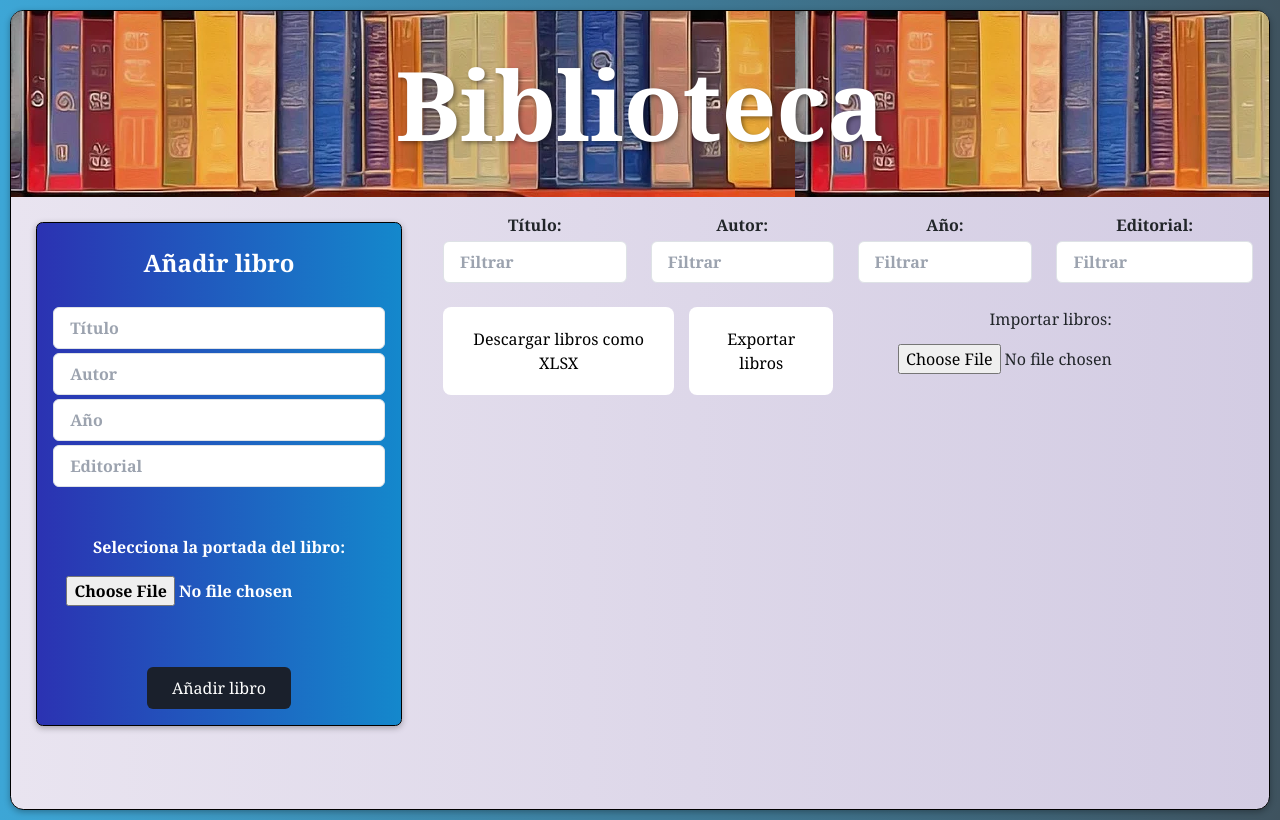
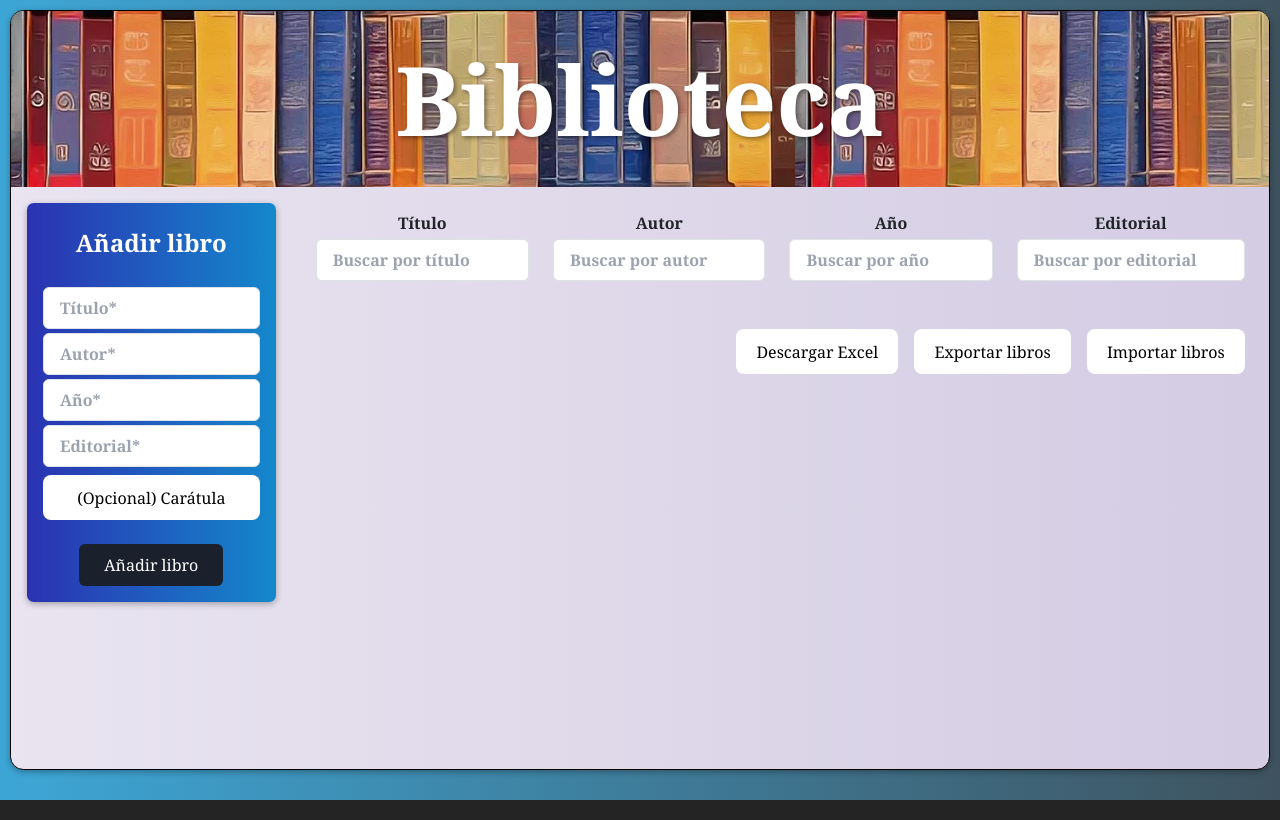
Before and after one commit to Criscode2022/biblioteca, a React (Vite) app: page / in a window 1280 px wide. Built offline with nearby package versions, Linux system fonts and the light colour scheme.

Commit message:
Improve styles, clean code and refactor

```diff
--- a/src/App.css
+++ b/src/App.css
@@ -4,42 +4,28 @@
 
 * {
   box-sizing: border-box;
-  max-width: 100% !important;
 }
 
 #root {
-  margin: 0;
-  padding: 0;
+  min-height: 95vh;
+
   text-align: center;
-  background: #d3cce3;
-  /* fallback for old browsers */
-  background: -webkit-linear-gradient(to right, #e9e4f0, #d3cce3);
-  /* Chrome 10-25, Safari 5.1-6 */
+  font-family: Georgia, "Times New Roman", Times, serif;
+
   background: linear-gradient(to right, #e9e4f0, #d3cce3);
-  /* W3C, IE 10+/ Edge, Firefox 16+, Chrome 26+, Opera 12+, Safari 7+ */
 
   border: solid black 1px;
   border-radius: 10pt;
   box-shadow: 0 2px 6px rgba(0, 0, 0, 0.3) !important;
-  font-family: Georgia, "Times New Roman", Times, serif;
-  width: fit-content;
-  min-height: 100vh;
-  height: fit-content;
 }
 
 body {
+  padding: 10px;
+  min-height: 100vh;
+  width: 100%;
+
   background: #314755 !important;
-  /* fallback for old browsers */
-  background: -webkit-linear-gradient(to right, #26a0da, #425561) !important;
-  /* Chrome 10-25, Safari 5.1-6 */
   background: linear-gradient(to right, #3da6d6, #3f535f) !important;
-  font-family: Georgia, "Times New Roman", Times, serif;
-  padding: 10px;
-}
-
-html {
-  margin: 0;
-  height: 100%;
 }
 
 .card {
@@ -50,60 +36,26 @@ html {
   color: #888;
 }
 
-.app-container {
-  display: flex;
-  justify-content: space-between;
-}
-
 .sidebar {
-  flex: 0 0 15%;
-  padding: 1rem;
-  background: #1488cc;
-  background: -webkit-linear-gradient(to right, #2b32b2, #1488cc);
   background: linear-gradient(to right, #2b32b2, #1488cc);
-  border: solid black 1px;
   border-radius: 5pt;
   box-shadow: 0 2px 6px rgba(0, 0, 0, 0.3) !important;
   height: 100%;
-  font-weight: bold;
-  font-family: Georgia, "Times New Roman", Times, serif;
-  margin: 2%;
-  width: fit-content;
-}
-
-.main-content {
-  flex: 1;
-  padding: 1rem;
-  max-width: 100% !important;
-}
-
-.main-content * {
-  max-width: 100%;
 }
 
 h1 {
-  text-align: center !important;
+  background-image: url(assets/books2.webp);
+  border-top-left-radius: 9pt;
+  border-top-right-radius: 9pt;
+  color: white;
   font-weight: bold;
+  line-height: 1.1;
+  padding: 30pt;
+  text-align: center;
   text-shadow: 2px 2px 4px rgba(0, 0, 0, 0.4);
 }
 
 @media (max-width: 950px) {
-  .app-container {
-    display: flex;
-    flex-direction: column-reverse;
-    justify-content: space-between;
-    align-items: center;
-  }
-}
-
-.title {
-  margin: 0;
-  padding: 30pt;
-  font-size: 6rem;
-  color: white;
-  background-image: url(assets/books2.webp) !important;
-  border-top-left-radius: 9pt;
-  border-top-right-radius: 9pt;
 }
 
 input {
@@ -126,24 +78,4 @@ input {
   button {
     width: 100% !important;
   }
-
-  @media (max-width: 480px) {
-    .title {
-      font-size: 3rem;
-    }
-
-    .app-container {
-      width: 95vw;
-    }
-
-    .sidebar {
-      width: 90%;
-      margin: 0 auto;
-      margin-bottom: 10px;
-    }
-
-    .sidebar * {
-      margin: auto;
-    }
-  }
 }
--- a/src/App.jsx
+++ b/src/App.jsx
@@ -1,5 +1,5 @@
 import 'bootstrap/dist/css/bootstrap.min.css';
-import React, { useEffect, useState } from 'react';
+import { useEffect, useState } from 'react';
 import * as XLSX from 'xlsx';
 import './App.css';
 import FiltroLibros from './FiltroLibros.jsx';
@@ -7,101 +7,98 @@ import FormularioLibros from './FormularioLibros';
 import ListaLibros from './ListaLibros';
 
 const App = () => {
-  const [libros, setLibros] = useState(JSON.parse(localStorage.getItem('libros')) || []);
-  const [filtros, setFiltros] = useState({ titulo: "", autor: "", year: null, editorial: "" });
-  const [filteredLibros, setFilteredLibros] = useState(libros);
-
-  const exportToExcel = () => {
-    const ws = XLSX.utils.json_to_sheet(
-      libros.map(libro => {
-        const { imagen, ...libroSinImagen } = libro;
-        return libroSinImagen;
-      })
-    );
-
-    const wb = XLSX.utils.book_new();
-    XLSX.utils.book_append_sheet(wb, ws, "Libros");
-    XLSX.writeFile(wb, `libros.xlsx`);
-  }
+  const [books, setBooks] = useState(JSON.parse(localStorage.getItem('books')) || []);
+  const [filters, setFilters] = useState({ titulo: "", autor: "", year: null, editorial: "" });
+  const [filteredBooks, setFilteredBooks] = useState(books);
 
   useEffect(() => {
-    localStorage.setItem('libros', JSON.stringify(libros));
-  }, [libros]);
+    localStorage.setItem('books', JSON.stringify(books));
+  }, [books]);
 
   useEffect(() => {
-    setFilteredLibros(
-      libros.filter(libro => {
+    setFilteredBooks(
+      books.filter(libro => {
         return (
-          (filtros.titulo ? libro.titulo.toLowerCase().includes(filtros.titulo.toLowerCase()) : true) &&
-          (filtros.autor ? libro.autor.toLowerCase().includes(filtros.autor.toLowerCase()) : true) &&
-          (filtros.year ? parseInt(libro.year) === parseInt(filtros.year) : true) &&
-          (filtros.editorial ? libro.editorial.toLowerCase().includes(filtros.editorial.toLowerCase()) : true)
+          (filters.titulo ? libro.titulo.toLowerCase().includes(filters.titulo.toLowerCase()) : true) &&
+          (filters.autor ? libro.autor.toLowerCase().includes(filters.autor.toLowerCase()) : true) &&
+          (filters.year ? parseInt(libro.year) === parseInt(filters.year) : true) &&
+          (filters.editorial ? libro.editorial.toLowerCase().includes(filters.editorial.toLowerCase()) : true)
         );
       })
     );
-  }, [libros, filtros]);
+  }, [books, filters]);
 
+  const exportToExcel = () => {
+    const formattedData = books.map(({ id, imagen, ...rest }) => rest);
 
+    const worksheet = XLSX.utils.json_to_sheet(formattedData);
 
-  const addLibro = (titulo, autor, year, editorial, imagen) => {
-    setLibros((librosPrevios) => [
-      ...librosPrevios,
+    const workbook = XLSX.utils.book_new();
+    XLSX.utils.book_append_sheet(workbook, worksheet, "Libros");
+
+    XLSX.writeFile(workbook, "libros.xlsx");
+  };
+
+  const addBook = (titulo, autor, year, editorial, imagen) => {
+    setBooks((existingBooks) => [
+      ...existingBooks,
       { id: Math.random(), titulo, autor, year, editorial, imagen }
     ]);
   };
 
-  const eliminarLibro = (id) => {
-    setLibros(libros.filter(libro => libro.id !== id));
+  const deleteBook = (id) => {
+    setBooks(books.filter(libro => libro.id !== id));
   };
 
   return (
-    <div className="App">
-      <h1 className='title'>Biblioteca</h1>
-      <div className="app-container">
+    <>
 
-        <div className="sidebar">
-          <FormularioLibros addLibro={addLibro} />
+      <h1 className='text-4xl sm:text-8xl'>Biblioteca</h1>
+
+      <div className="flex w-full flex-col-reverse justify-center items-center md:flex-row md:items-start md:justify-between">
+
+        <div className="sidebar w-[95%] md:w-auto font-bold p-3 m-2 md:!m-4">
+          <FormularioLibros addLibro={addBook} />
         </div>
-        <div className="main-content">
-          <FiltroLibros filtros={filtros} setFiltros={setFiltros} />
-          <ListaLibros libros={filteredLibros} eliminarLibro={eliminarLibro} />
-          <div id='flex'>
-            <button className="text-black bg-white" onClick={exportToExcel}>Descargar libros como XLSX</button>
+        <main className="p-4 w-full">
+          <FiltroLibros filtros={filters} setFiltros={setFilters} />
+          <ListaLibros libros={filteredBooks} deleteBook={deleteBook} />
+
+          <div className='flex flex-col md:flex-row justify-end gap-2 md:!gap-4'>
+            <button className="text-black bg-white" onClick={exportToExcel} disabled>Descargar Excel</button>
             <button
               className="text-black bg-white"
               onClick={() => {
-                const data = JSON.stringify(libros);
+                const data = JSON.stringify(books);
                 const dataUri = `data:application/json;charset=utf-8,${encodeURIComponent(data)}`;
                 const link = document.createElement('a');
                 link.href = dataUri;
-                link.download = 'libros.json';
+                link.download = 'books.json';
                 link.click();
               }}
             >
-
               Exportar libros
             </button>
+            <button className="text-black bg-white" onClick={() => document.getElementById("importInput").click()}
+            >Importar libros</button>
+          </div>
 
-
-
-            <label>
-              Importar libros:
           <input
+            id="importInput"
             type="file"
-                accept=".json"
+            accept="image/*"
             onChange={e => {
               const fileReader = new FileReader();
               fileReader.readAsText(e.target.files[0], "UTF-8");
               fileReader.onload = e => {
-                    setLibros(JSON.parse(e.target.result));
+                setBooks(JSON.parse(e.target.result));
               };
-                }}
+            }} className="hidden"
           />
-            </label>
+
+        </main>
       </div>
-        </div>
-      </div>
-    </div>
+    </>
   );
 };
 
--- a/src/FiltroLibros.jsx
+++ b/src/FiltroLibros.jsx
@@ -11,12 +11,12 @@ const FiltroLibros = ({ filtros, setFiltros }) => {
 
   return (
     <>
-      <div className="!hidden md:!flex justify-around gap-4">
+      <div className="hidden md:flex justify-end gap-4">
 
         <label className="font-semibold mb-4">
-          Título:
+          Título
           <input
-            placeholder="Filtrar"
+            placeholder="Buscar por título"
             className="border border-gray-300 px-3 py-2 mt-1 rounded w-full max-w-md"
             type="text"
             name="titulo"
@@ -27,9 +27,9 @@ const FiltroLibros = ({ filtros, setFiltros }) => {
         </label>
 
         <label className="font-semibold mb-4">
-          Autor:
+          Autor
           <input
-            placeholder="Filtrar"
+            placeholder="Buscar por autor"
             className="border border-gray-300 px-3 py-2 mt-1 rounded w-full max-w-md"
             type="text"
             name="autor"
@@ -40,9 +40,9 @@ const FiltroLibros = ({ filtros, setFiltros }) => {
         </label>
 
         <label className="font-semibold mb-4">
-          Año:
+          Año
           <input
-            placeholder="Filtrar"
+            placeholder="Buscar por año"
             className="border border-gray-300 px-3 py-2 mt-1 rounded w-full max-w-md "
             type="number"
             name="year"
@@ -53,9 +53,9 @@ const FiltroLibros = ({ filtros, setFiltros }) => {
         </label>
 
         <label className="font-semibold mb-4">
-          Editorial:
+          Editorial
           <input
-            placeholder="Filtrar"
+            placeholder="Buscar por editorial"
             className="border border-gray-300 px-3 py-2 mt-1 rounded w-full max-w-md "
             type="text"
             name="editorial"
@@ -68,7 +68,7 @@ const FiltroLibros = ({ filtros, setFiltros }) => {
 
       <div className="md:hidden flex flex-col">
         <details>
-          <summary className="bg-white  rounded shadow px-4 py-2 mb-2">Buscar</summary>
+          <summary className="bg-white  rounded shadow-sm px-4 py-2 mb-2">Buscar</summary>
 
           <label className="w-full font-semibold mb-4">
             Título
--- a/src/FormularioLibros.jsx
+++ b/src/FormularioLibros.jsx
@@ -8,6 +8,9 @@ const FormularioLibros = ({ addLibro }) => {
   const [year, setYear] = useState('');
   const [editorial, setEditorial] = useState('');
   const [errorMsg, setErrorMsg] = useState('');
+
+  const [fileName, setFileName] = useState("");
+
 
   const handleSubmit = (e) => {
     e.preventDefault();
@@ -36,11 +39,15 @@ const FormularioLibros = ({ addLibro }) => {
   const handleFileChange = (e) => {
     const file = e.target.files[0];
     if (file) {
+      setFileName(file.name);
+
       const reader = new FileReader();
       reader.onloadend = () => {
         setImagen(reader.result);
       };
       reader.readAsDataURL(file);
+    } else {
+      setFileName("");
     }
   };
 
@@ -51,30 +58,31 @@ const FormularioLibros = ({ addLibro }) => {
       <div className="flex">
         <input
           type="text"
-          placeholder='Título'
+          placeholder='Título*'
           value={titulo}
           onChange={(e) => setTitulo(e.target.value)}
           className="border border-gray-300 px-3 py-2 mt-1 rounded w-full max-w-md "
           maxLength={60}
+          required
         />
       </div>
 
       <div className="flex">
         <input
           type="text"
-          placeholder='Autor'
+          placeholder='Autor*'
           value={autor}
           onChange={(e) => setAutor(e.target.value)}
           className="border border-gray-300 px-3 py-2 mt-1 rounded w-full max-w-md "
           maxLength={40}
-
+          required
         />
       </div>
 
       <div className="flex">
         <input
           type="number"
-          placeholder='Año'
+          placeholder='Año*'
           value={year}
           onChange={(e) => {
             const value = Number(e.target.value);
@@ -88,25 +96,36 @@ const FormularioLibros = ({ addLibro }) => {
       <div className="flex">
         <input
           type="text"
-          placeholder='Editorial'
+          placeholder='Editorial*'
           value={editorial}
           onChange={(e) => setEditorial(e.target.value)}
           className="border border-gray-300 px-3 py-2 mt-1 rounded w-full max-w-md "
           maxLength={30}
+          required
         />
       </div>
+      <div className="flex mt-2 flex-col">
+        <button
+          type="button"
+          onClick={() => document.getElementById("fileInput").click()}
+          className="text-black bg-white">
+          (Opcional) Carátula
+        </button>
+        <input
+          id="fileInput"
+          type="file"
+          accept="image/*"
+          onChange={handleFileChange}
+          className="hidden"
+        />
 
-      <div className="flex mt-5">
-        <label className="block mb-4 flex-grow text-white">
-          Selecciona la portada del libro:
-          <input
-            type="file"
-            accept="image/*"
-            onChange={handleFileChange}
-            className="mt-1"
-          />
-        </label>
+        {fileName && (
+          <p className="text-lime-300 mt-2">
+            Archivo seleccionado: <strong>{fileName}</strong>
+          </p>
+        )}
       </div>
+
 
       {errorMsg && <div className="mt-3 text-red-500">{errorMsg}</div>}
 
--- a/src/Libro.jsx
+++ b/src/Libro.jsx
@@ -4,10 +4,11 @@ import ButtonGroup from 'react-bootstrap/ButtonGroup';
 import Card from 'react-bootstrap/Card';
 
 
-const Libro = ({ libro, eliminarLibro }) => {
+const Libro = ({ libro, deleteBook }) => {
   return (
-    <Card style={{ width: '18rem', marginBottom: '1rem' }}>
-      <Card.Img variant="top" src={libro.imagen} style={{ width: '100%', height: 'auto' }} />
+    <Card className='w-full sm:w-72'>
+      <Card.Img variant="top" src={libro.imagen ? libro.imagen : `https://placehold.co/700x800?text=${encodeURIComponent(libro.titulo)}`}
+        className='max-h-64 sm:max-h-56 sm:w-52 rounded-lg w-56 m-auto' />
       <Card.Body>
         <Card.Title>{libro.titulo}</Card.Title>
         <Card.Text>
@@ -16,7 +17,7 @@ const Libro = ({ libro, eliminarLibro }) => {
           <strong>Editorial</strong>: {libro.editorial}
         </Card.Text>
         <ButtonGroup aria-label="Basic example">
-          <Button variant="danger" className='text-black hover:!text-white mt-4' onClick={() => eliminarLibro(libro.id)}>Eliminar</Button>
+          <Button variant="danger" className='text-black hover:!text-white mt-4' onClick={() => deleteBook(libro.id)}>Eliminar</Button>
         </ButtonGroup>
       </Card.Body>
     </Card>
@@ -32,7 +33,7 @@ Libro.propTypes = {
     editorial: PropTypes.string.isRequired,
     id: PropTypes.oneOfType([PropTypes.string, PropTypes.number]).isRequired,
   }).isRequired,
-  eliminarLibro: PropTypes.func.isRequired,
+  deleteBook: PropTypes.func.isRequired,
 };
 
 
--- a/src/ListaLibros.jsx
+++ b/src/ListaLibros.jsx
@@ -1,13 +1,13 @@
 import Libro from './Libro';
 import './ListaLibros.css';
 
-const ListaLibros = ({ libros, eliminarLibro }) => (
-  <div id='listaLibros' className="d-flex flex-wrap justify-content-center">
+const ListaLibros = ({ libros, deleteBook }) => (
+  <div id='listaLibros' className="flex flex-wrap justify-center gap-4 mb-4">
     {libros.map((libro, index) => (
       <Libro
         key={index}
         libro={libro}
-        eliminarLibro={eliminarLibro}
+        deleteBook={deleteBook}
       />
     ))}
   </div>
--- a/src/index.css
+++ b/src/index.css
@@ -26,17 +26,6 @@ a:hover {
   color: #535bf2;
 }
 
-body {
-  margin: 0;
-  display: flex;
-  place-items: center;
-}
-
-h1 {
-  font-size: 3.2em;
-  line-height: 1.1;
-}
-
 button {
   border-radius: 8px;
   border: 1px solid transparent;
```
Lines whose indentation alone changed are shown as unchanged.
